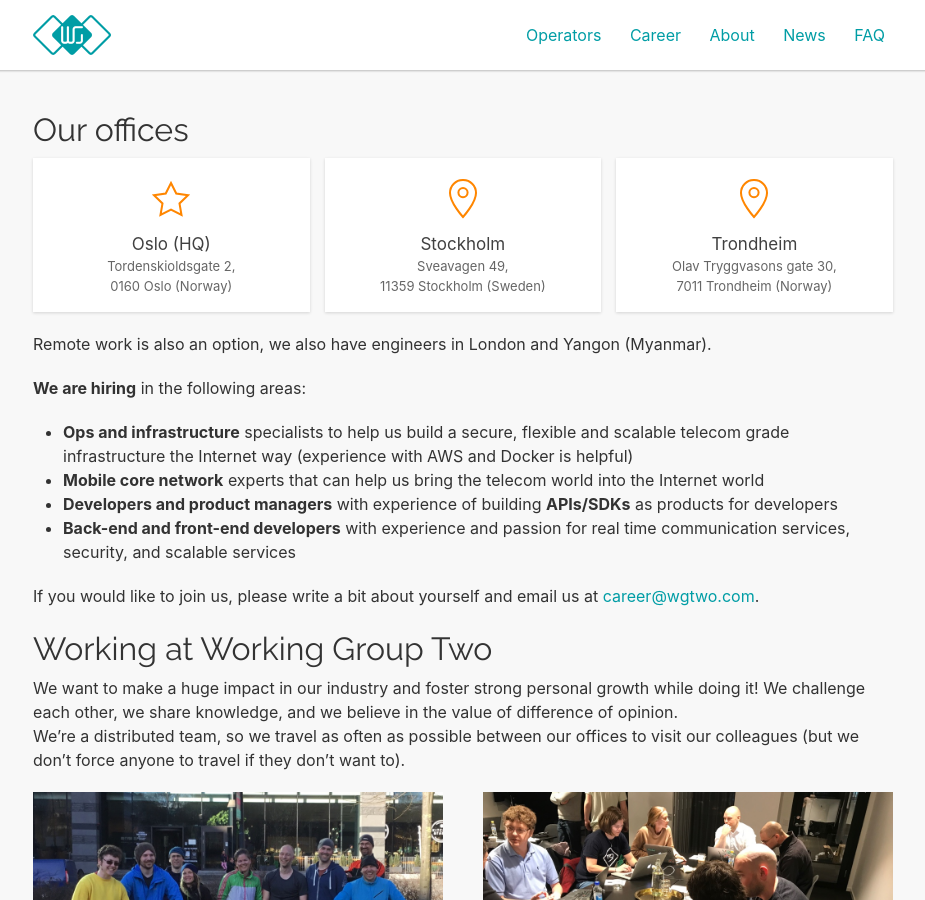
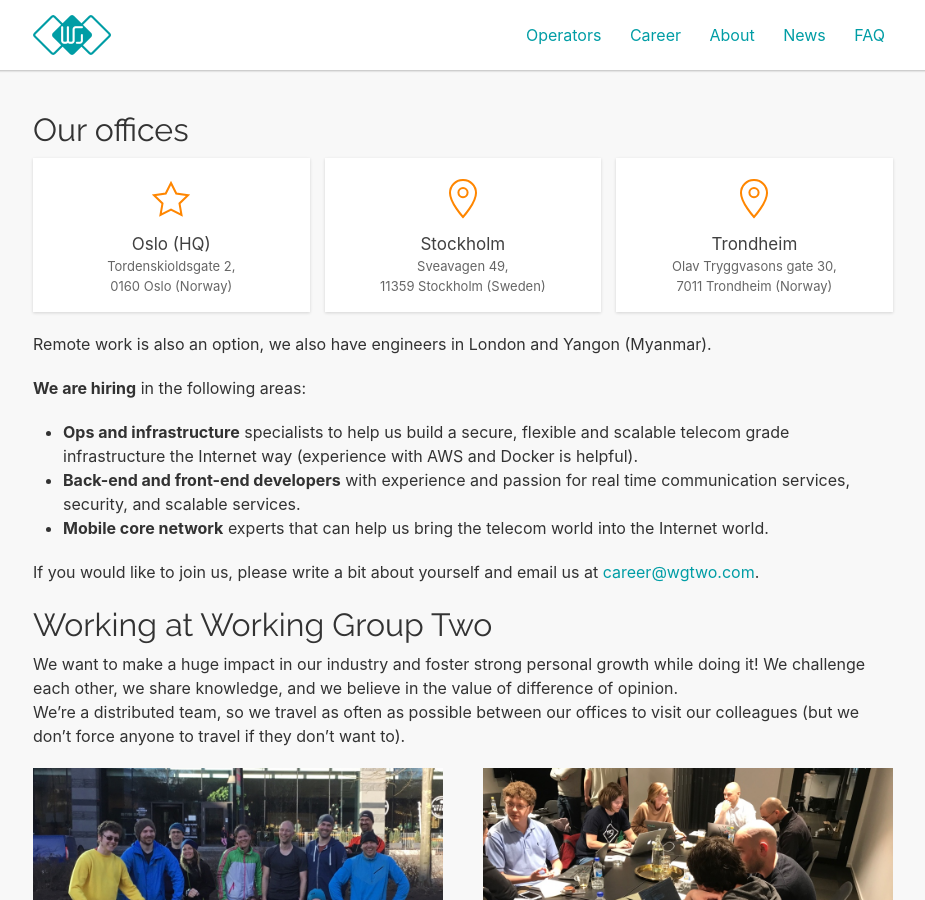
Before and after one commit to working-group-two/engineering-blog, a Jekyll site: the page built from pages/career.md, in a window 1280 px wide and 900 px high. Shown: the whole window, without its empty margins (177-1102 px from the left). Built offline with Jekyll 4.4.1, drawn with Linux system fonts in a browser that asks for light colours; nearby versions of some CDN libraries.

Commit message:
Update career.md

```diff
--- a/pages/career.md
+++ b/pages/career.md
@@ -15,10 +15,10 @@
 Remote work is also an option, we also have engineers in London and Yangon (Myanmar).
 
 **We are hiring** in the following areas:
-*   **Ops and infrastructure** specialists to help us build a secure, flexible and scalable telecom grade infrastructure the Internet way (experience with AWS and Docker is helpful)
-*   **Mobile core network** experts that can help us bring the telecom world into the Internet world
-*   **Developers and product managers** with experience of building **APIs/SDKs** as products for developers
-*   **Back-end and front-end developers** with experience and passion for real time communication services, security, and scalable services
+*   **Ops and infrastructure** specialists to help us build a secure, flexible and scalable telecom grade infrastructure the Internet way (experience with AWS and Docker is helpful).
+*   **Back-end and front-end developers** with experience and passion for real time communication services, security, and scalable services.
+*   **Mobile core network** experts that can help us bring the telecom world into the Internet world.
+
 
 If you would like to join us, please write a bit about yourself and email us at <career@wgtwo.com>.
 
```
